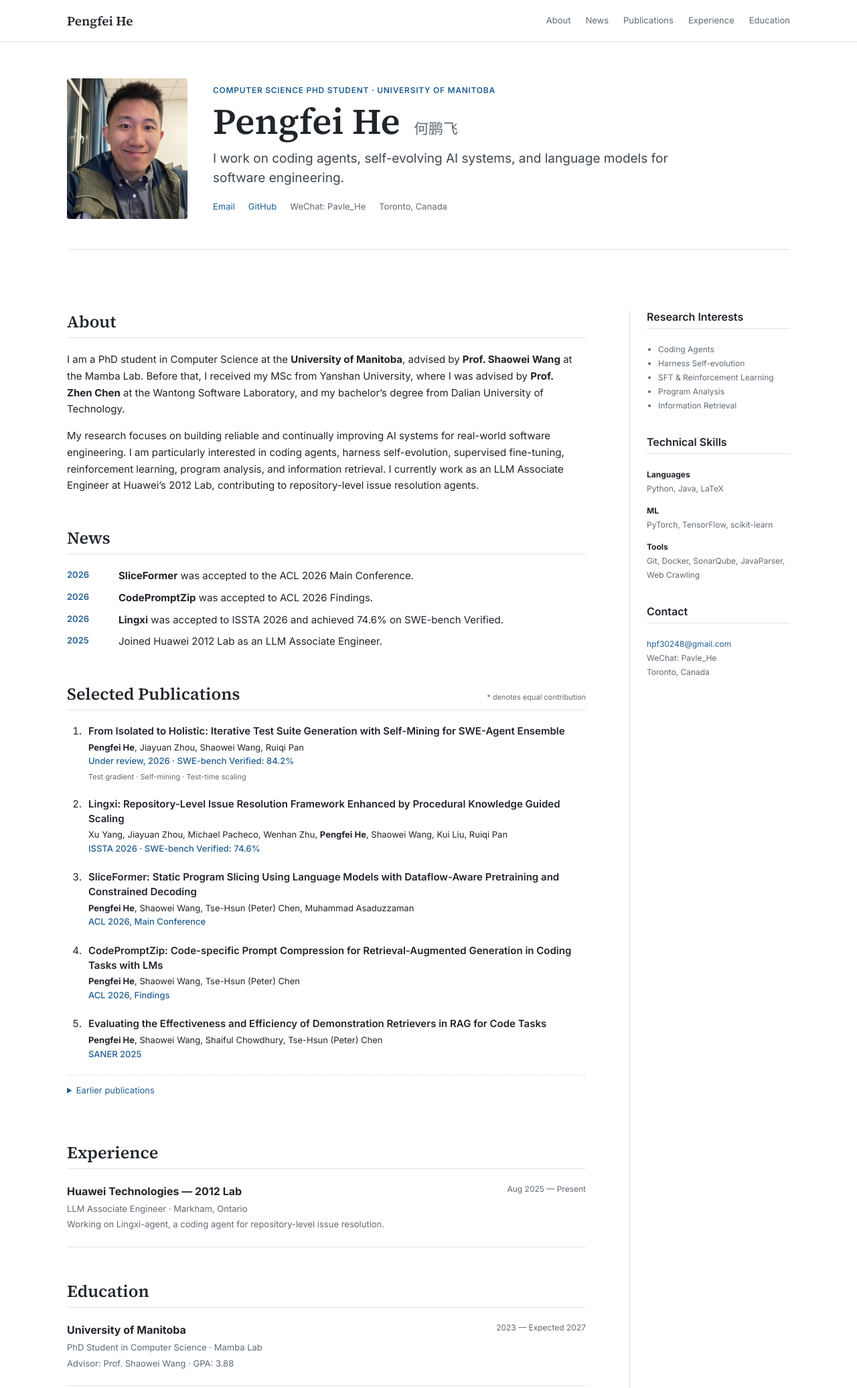
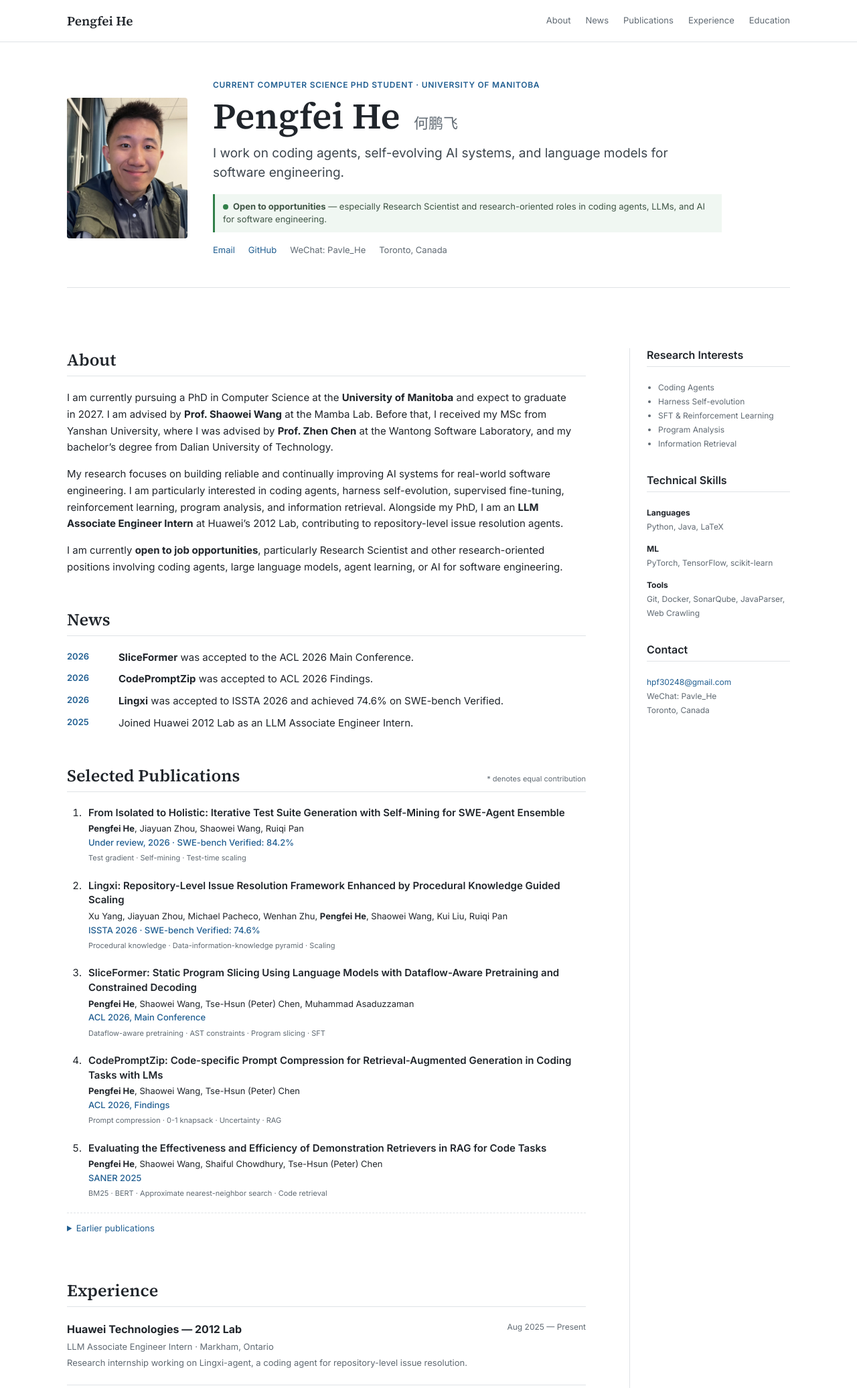
Before and after one commit to Balminess/pengfei.github.io, a plain HTML site: page index.html in a window 1280 px wide. Shown: the top 2073 px of the page at 67% size. Drawn offline with Linux system fonts and the light colour scheme.

Commit message:
Clarify PhD internship and job interests

```diff
--- a/index.html
+++ b/index.html
@@ -24,9 +24,10 @@
     <section class="profile">
       <img class="portrait" src="assets/pengfei-he.jpeg" alt="Portrait of Pengfei He">
       <div class="profile-copy">
-        <p class="overline">Computer Science PhD Student · University of Manitoba</p>
+        <p class="overline">Current Computer Science PhD Student · University of Manitoba</p>
         <h1>Pengfei He <span>何鹏飞</span></h1>
         <p class="lead">I work on coding agents, self-evolving AI systems, and language models for software engineering.</p>
+        <p class="availability"><span></span><strong>Open to opportunities</strong> — especially Research Scientist and research-oriented roles in coding agents, LLMs, and AI for software engineering.</p>
         <div class="contact" aria-label="Contact links">
           <a href="mailto:hpf30248@gmail.com">Email</a>
           <a href="https://github.com/Balminess">GitHub</a>
@@ -40,8 +41,9 @@
       <div class="main-column">
         <section id="about">
           <h2>About</h2>
-          <p>I am a PhD student in Computer Science at the <strong>University of Manitoba</strong>, advised by <strong>Prof. Shaowei Wang</strong> at the Mamba Lab. Before that, I received my MSc from Yanshan University, where I was advised by <strong>Prof. Zhen Chen</strong> at the Wantong Software Laboratory, and my bachelor’s degree from Dalian University of Technology.</p>
-          <p>My research focuses on building reliable and continually improving AI systems for real-world software engineering. I am particularly interested in coding agents, harness self-evolution, supervised fine-tuning, reinforcement learning, program analysis, and information retrieval. I currently work as an LLM Associate Engineer at Huawei’s 2012 Lab, contributing to repository-level issue resolution agents.</p>
+          <p>I am currently pursuing a PhD in Computer Science at the <strong>University of Manitoba</strong> and expect to graduate in 2027. I am advised by <strong>Prof. Shaowei Wang</strong> at the Mamba Lab. Before that, I received my MSc from Yanshan University, where I was advised by <strong>Prof. Zhen Chen</strong> at the Wantong Software Laboratory, and my bachelor’s degree from Dalian University of Technology.</p>
+          <p>My research focuses on building reliable and continually improving AI systems for real-world software engineering. I am particularly interested in coding agents, harness self-evolution, supervised fine-tuning, reinforcement learning, program analysis, and information retrieval. Alongside my PhD, I am an <strong>LLM Associate Engineer Intern</strong> at Huawei’s 2012 Lab, contributing to repository-level issue resolution agents.</p>
+          <p>I am currently <strong>open to job opportunities</strong>, particularly Research Scientist and other research-oriented positions involving coding agents, large language models, agent learning, or AI for software engineering.</p>
         </section>
 
         <section id="news">
@@ -50,7 +52,7 @@
             <li><time>2026</time><span><strong>SliceFormer</strong> was accepted to the ACL 2026 Main Conference.</span></li>
             <li><time>2026</time><span><strong>CodePromptZip</strong> was accepted to ACL 2026 Findings.</span></li>
             <li><time>2026</time><span><strong>Lingxi</strong> was accepted to ISSTA 2026 and achieved 74.6% on SWE-bench Verified.</span></li>
-            <li><time>2025</time><span>Joined Huawei 2012 Lab as an LLM Associate Engineer.</span></li>
+            <li><time>2025</time><span>Joined Huawei 2012 Lab as an LLM Associate Engineer Intern.</span></li>
           </ul>
         </section>
 
@@ -67,32 +69,36 @@
               <h3>Lingxi: Repository-Level Issue Resolution Framework Enhanced by Procedural Knowledge Guided Scaling</h3>
               <p>Xu Yang, Jiayuan Zhou, Michael Pacheco, Wenhan Zhu, <strong>Pengfei He</strong>, Shaowei Wang, Kui Liu, Ruiqi Pan</p>
               <p class="venue">ISSTA 2026 · SWE-bench Verified: 74.6%</p>
+              <div class="keywords">Procedural knowledge · Data-information-knowledge pyramid · Scaling</div>
             </li>
             <li>
               <h3>SliceFormer: Static Program Slicing Using Language Models with Dataflow-Aware Pretraining and Constrained Decoding</h3>
               <p><strong>Pengfei He</strong>, Shaowei Wang, Tse-Hsun (Peter) Chen, Muhammad Asaduzzaman</p>
               <p class="venue">ACL 2026, Main Conference</p>
+              <div class="keywords">Dataflow-aware pretraining · AST constraints · Program slicing · SFT</div>
             </li>
             <li>
               <h3>CodePromptZip: Code-specific Prompt Compression for Retrieval-Augmented Generation in Coding Tasks with LMs</h3>
               <p><strong>Pengfei He</strong>, Shaowei Wang, Tse-Hsun (Peter) Chen</p>
               <p class="venue">ACL 2026, Findings</p>
+              <div class="keywords">Prompt compression · 0-1 knapsack · Uncertainty · RAG</div>
             </li>
             <li>
               <h3>Evaluating the Effectiveness and Efficiency of Demonstration Retrievers in RAG for Code Tasks</h3>
               <p><strong>Pengfei He</strong>, Shaowei Wang, Shaiful Chowdhury, Tse-Hsun (Peter) Chen</p>
               <p class="venue">SANER 2025</p>
+              <div class="keywords">BM25 · BERT · Approximate nearest-neighbor search · Code retrieval</div>
             </li>
           </ol>
 
           <details>
             <summary>Earlier publications</summary>
             <ol class="pub-list compact" start="6">
-              <li><h3>BAT: Mining Binary-API Topic for Multi-service Application Development</h3><p><strong>Pengfei He</strong>, Linlin Liu, Dianlong You, Limin Shen, Zhen Chen</p><p class="venue">CSCWD 2023</p></li>
-              <li><h3>Seizing the Long Tail: Neural Complementary Recommendation for Web API Delivery</h3><p><strong>Pengfei He</strong>, Wenchao Qi, Linlin Liu, Dianlong You, Limin Shen, Zhen Chen</p><p class="venue">UIC 2022</p></li>
-              <li><h3>Association Rule Guided Web API Complementary Function Recommendation for Mashup Creation</h3><p><strong>Pengfei He</strong>, Wenchao Qi, Xiaowei Liu, Linlin Liu, Dianlong You, Limin Shen, Zhen Chen</p><p class="venue">ChineseCSCW 2022</p></li>
-              <li><h3>A Comprehensive Framework for Evaluating API-oriented Code Generation in Large Language Models</h3><p>Yixi We, <strong>Pengfei He</strong>, Shaowei Wang, Zehao Wang, Yuan Tian, Tse-Hsun (Peter) Chen</p><p class="venue">arXiv:2409.15228</p></li>
-              <li><h3>Context and Auto-interaction Are All You Need: Towards Context Embedding Based QoS Prediction</h3><p>Zhen Chen, Maosheng Pan, <strong>Pengfei He</strong>, Wenchao Qi, Limin Shen, Dianlong You</p><p class="venue">Future Generation Computer Systems, 2022</p></li>
+              <li><h3>BAT: Mining Binary-API Topic for Multi-service Application Development</h3><p><strong>Pengfei He</strong>, Linlin Liu, Dianlong You, Limin Shen, Zhen Chen</p><p class="venue">CSCWD 2023</p><div class="keywords">Pairwise LDA · Long-tail APIs · Topic mining</div></li>
+              <li><h3>Seizing the Long Tail: Neural Complementary Recommendation for Web API Delivery</h3><p><strong>Pengfei He</strong>, Wenchao Qi, Linlin Liu, Dianlong You, Limin Shen, Zhen Chen</p><p class="venue">UIC 2022</p><div class="keywords">Complementary recommendation · Long tail · Matrix factorization · LDA</div></li>
+              <li><h3>Association Rule Guided Web API Complementary Function Recommendation for Mashup Creation</h3><p><strong>Pengfei He</strong>, Wenchao Qi, Xiaowei Liu, Linlin Liu, Dianlong You, Limin Shen, Zhen Chen</p><p class="venue">ChineseCSCW 2022</p><div class="keywords">Apriori · Association rules · Explainable recommendation</div></li>
+              <li><h3>A Comprehensive Framework for Evaluating API-oriented Code Generation in Large Language Models</h3><p>Yixi We, <strong>Pengfei He</strong>, Shaowei Wang, Zehao Wang, Yuan Tian, Tse-Hsun (Peter) Chen</p><p class="venue">arXiv:2409.15228</p><div class="keywords">Code generation · API evaluation · Large language models</div></li>
+              <li><h3>Context and Auto-interaction Are All You Need: Towards Context Embedding Based QoS Prediction</h3><p>Zhen Chen, Maosheng Pan, <strong>Pengfei He</strong>, Wenchao Qi, Limin Shen, Dianlong You</p><p class="venue">Future Generation Computer Systems, 2022</p><div class="keywords">QoS prediction · Context embedding · Automatic feature interaction</div></li>
             </ol>
           </details>
         </section>
@@ -100,7 +106,7 @@
         <section id="experience">
           <h2>Experience</h2>
           <div class="entry">
-            <div><h3>Huawei Technologies — 2012 Lab</h3><p>LLM Associate Engineer · Markham, Ontario</p><p>Working on Lingxi-agent, a coding agent for repository-level issue resolution.</p></div>
+            <div><h3>Huawei Technologies — 2012 Lab</h3><p>LLM Associate Engineer Intern · Markham, Ontario</p><p>Research internship working on Lingxi-agent, a coding agent for repository-level issue resolution.</p></div>
             <time>Aug 2025 — Present</time>
           </div>
         </section>
--- a/styles.css
+++ b/styles.css
@@ -17,6 +17,8 @@ h1,h2,h3,p { margin-top:0; }
 h1 { margin-bottom:10px; font:600 clamp(37px,5vw,54px)/1.15 "Source Serif 4",serif; }
 h1 span { color:var(--muted); font:400 22px Inter,sans-serif; margin-left:8px; }
 .lead { max-width:720px; margin-bottom:17px; color:#3d464e; font-size:19px; line-height:1.55; }
+.availability { max-width:760px; margin:0 0 16px; padding:9px 12px; background:#f0f7f2; border-left:3px solid #32804a; color:#3f5545; font-size:13px; line-height:1.5; }
+.availability span { display:inline-block; width:8px; height:8px; margin-right:7px; border-radius:50%; background:#32804a; }
 .contact { display:flex; flex-wrap:wrap; gap:8px 20px; font-size:13px; }
 .contact span { color:var(--muted); }
 .layout { display:grid; grid-template-columns:minmax(0,1fr) 240px; gap:65px; padding:42px 0 70px; }
```
